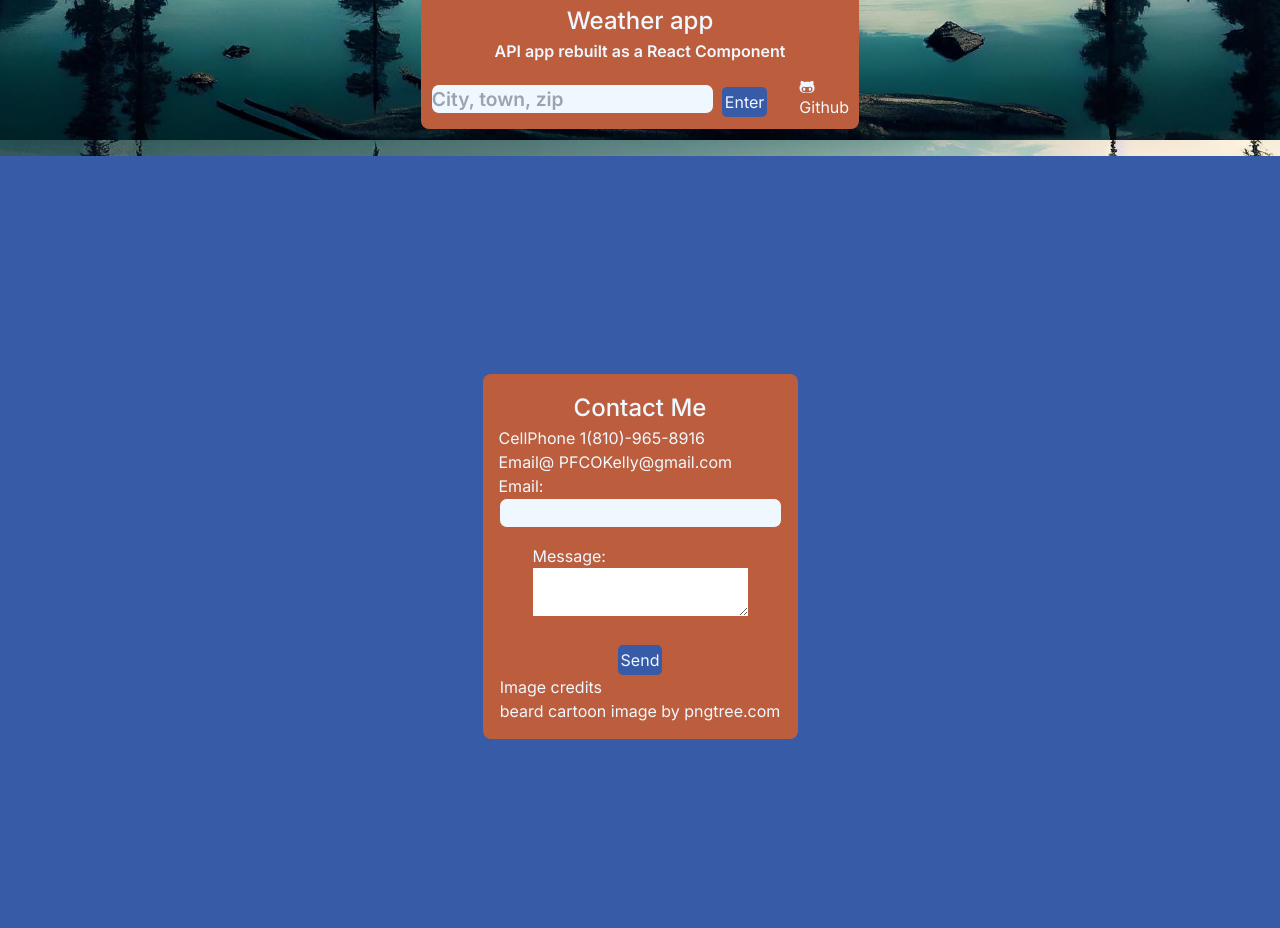
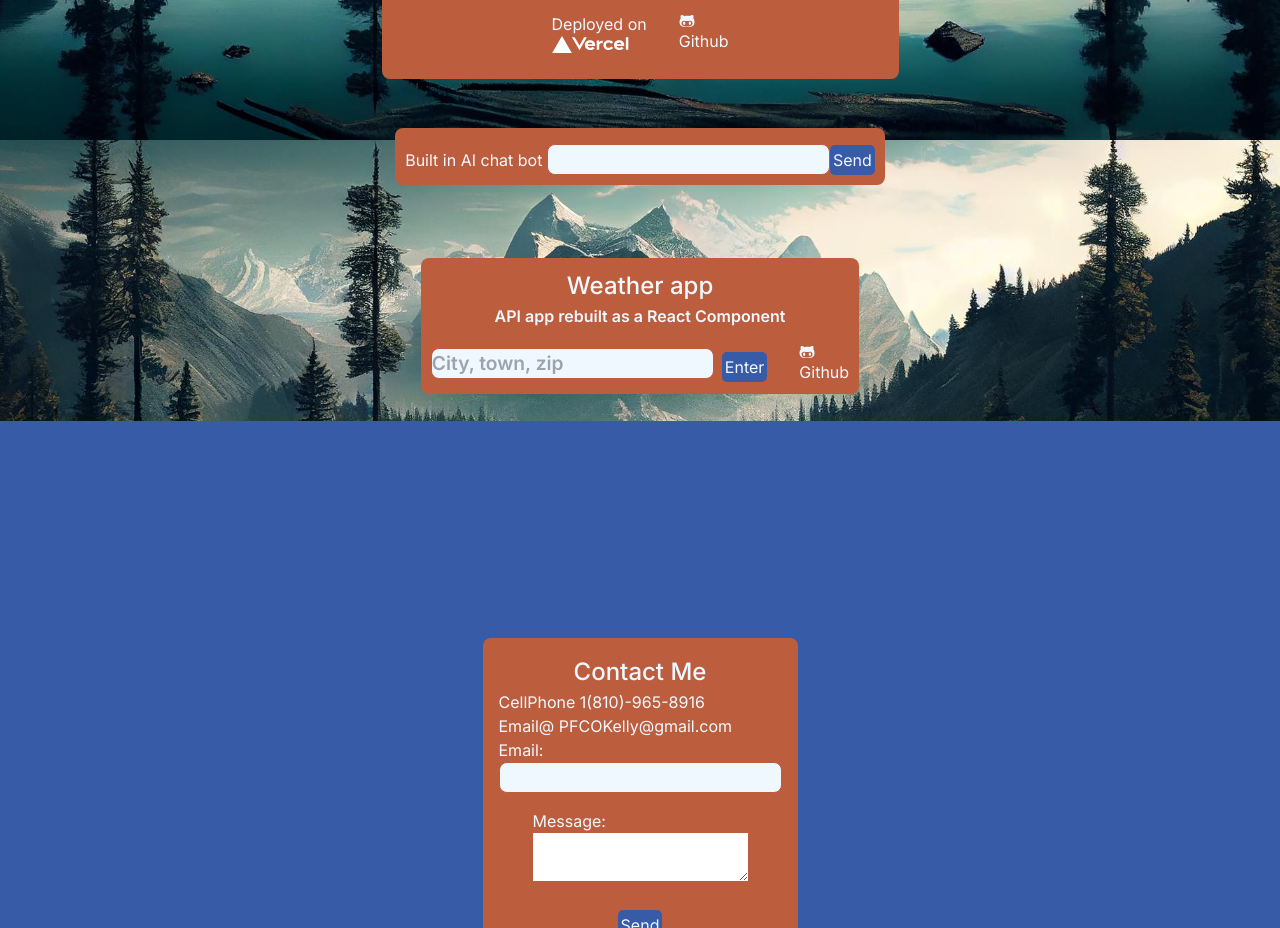
Before and after one commit to WoollyCoyote/Portfolio, a Next.js app: page / in a window 1280 px wide. Shown: the part 2260-3188 px from the top of the page. Built offline with nearby package versions, Linux system fonts and the light colour scheme.

Commit message:
added a ai and openai dependencies as well as a route.ts for chat component that was also added. also changed blog pic but still same on local...bug

```diff
--- a/package.json
+++ b/package.json
@@ -9,12 +9,18 @@
     "lint": "next lint"
   },
   "dependencies": {
+    "ai": "^3.0.24",
     "autoprefixer": "10.4.14",
     "next": "13.4.10",
+    "openai": "^4.38.2",
     "postcss": "8.4.26",
     "react": "18.2.0",
     "react-dom": "18.2.0",
     "react-icons": "^4.11.0",
     "tailwindcss": "3.3.3"
+  },
+  "devDependencies": {
+    "@types/react": "18.2.79",
+    "typescript": "5.4.5"
   }
 }
--- /dev/null
+++ b/src/app/api/chat/route.ts
@@ -0,0 +1,28 @@
+import OpenAI from 'openai';
+import { OpenAIStream, StreamingTextResponse } from 'ai';
+
+// Optional, but recommended: run on the edge runtime.
+// See https://vercel.com/docs/concepts/functions/edge-functions
+export const runtime = 'edge';
+
+const openai = new OpenAI({
+  apiKey: process.env.OPENAI_API_KEY!,
+});
+
+export async function POST(req: Request) {
+  // Extract the `messages` from the body of the request
+  const { messages } = await req.json();
+
+  // Request the OpenAI API for the response based on the prompt
+  const response = await openai.chat.completions.create({
+    model: 'gpt-3.5-turbo',
+    stream: true,
+    messages: messages,
+  });
+
+  // Convert the response into a friendly text-stream
+  const stream = OpenAIStream(response);
+
+  // Respond with the stream
+  return new StreamingTextResponse(stream);
+}
--- a/src/app/page.js
+++ b/src/app/page.js
@@ -1,6 +1,7 @@
 import Contact from "@/components/contact";
-import Portfolio from "@/components/portfolio/portfolio";
+import Portfolio from "../components/portfolio/portfolio";
 import Landing from "@/components/landing";
+
 export default function Home() {
 
   return (
--- /dev/null
+++ b/src/components/chat.js
@@ -0,0 +1,27 @@
+'use client';
+import { useChat } from 'ai/react';
+
+export default function Chat() {
+  const { messages, input, handleInputChange, handleSubmit } = useChat();
+
+  return (
+    <div>
+      <ul>
+        {messages.map((m, index) => (
+          <li key={index}>
+            {m.role === 'user' ? 'User: ' : 'AI: '}
+            {m.content}
+          </li>
+        ))}
+      </ul>
+
+      <form onSubmit={handleSubmit}>
+        <label>
+          Built in AI chat bot{" "}
+          <input className='text-black' value={input} onChange={handleInputChange} />
+        </label>
+        <button type="submit">Send</button>
+      </form>
+    </div>
+  );
+}
--- a/src/components/portfolio/portfolio.js
+++ b/src/components/portfolio/portfolio.js
@@ -5,8 +5,14 @@ import Image from "next/image";
 import Link from "next/link";
 import "./portfolio.css";
 import Weather from "./weather";
+import Chat from "../chat"
 
-const Portfolio = () => {
+export const runtime = 'edge';
+
+
+
+export default function Portfolio () {
+
   let [pageDetails, setPageDetails] = useState({
     btn: "Enter",
     inputVis: false,
@@ -112,7 +118,10 @@ const Portfolio = () => {
           </div>
         </div>
 </div>
+<div className="card oilAppBox">
 
+<Chat/>
+</div>
       <div className="card weatherBox">
       <h2 className="title">Weather app</h2>
         <h3 className="subTitle">API app rebuilt as a React Component</h3>
@@ -160,6 +169,4 @@ const Portfolio = () => {
       </div>
     </div>
   );
-};
-
-export default Portfolio;
+}
```
Also changed, not shown: tsconfig.json (added, +35 -0 lines), public/blog.png, 1 other file (tests, documents, lock files or other folders).
